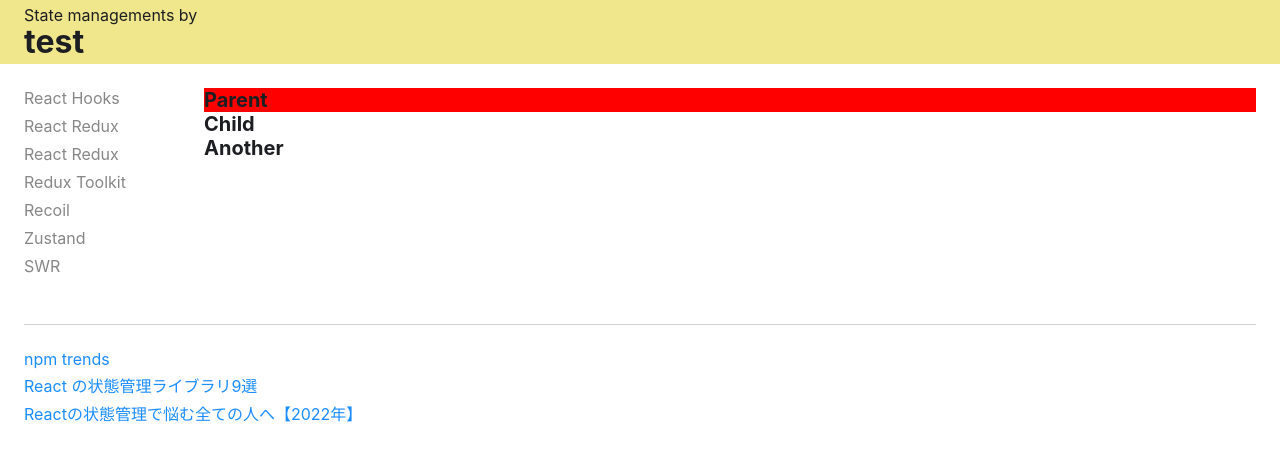
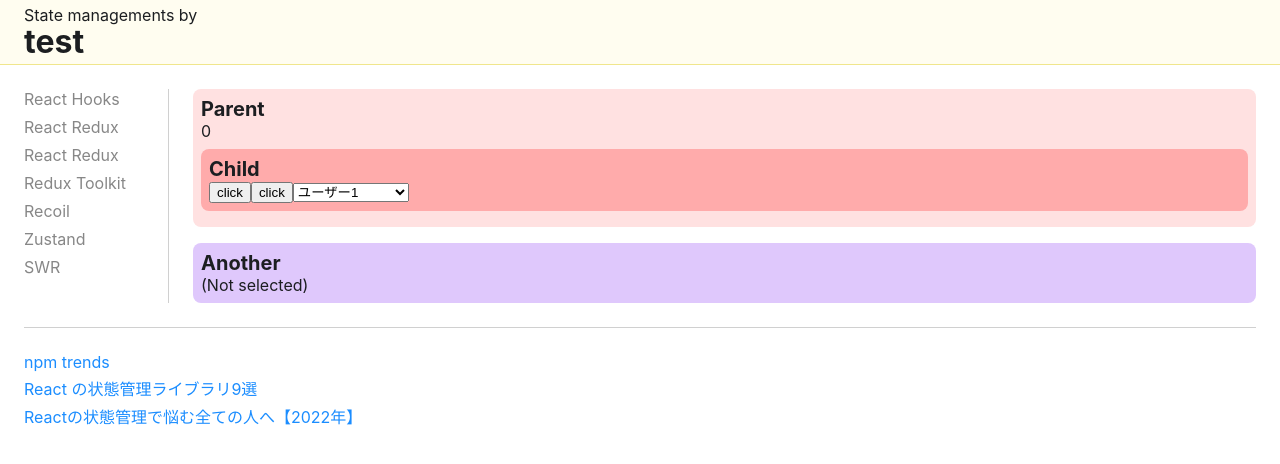
Before and after one commit to takahiro3ya/state-managements, a React (Vite) app: page /zustand in a window 1280 px wide. Shown: the top 464 px of the page. Built offline with nearby package versions, Linux system fonts and the light colour scheme.

Commit message:
add Zustand base

```diff
--- a/src/components/layout/components/footer/Footer.module.scss
+++ b/src/components/layout/components/footer/Footer.module.scss
@@ -1,11 +1,10 @@
 @use "../../../../styles/variables" as var;
 
 .footer {
-  padding: 16px;
-  height: 56px;
+  padding: 0 16px 16px;
 
   @include var.mq(md) {
-    padding: 24px;
+    padding: 0 24px 24px;
   }
 }
 
--- a/src/components/layout/components/header/Header.module.scss
+++ b/src/components/layout/components/header/Header.module.scss
@@ -3,7 +3,8 @@
   align-items: center;
   padding: 0 24px;
   height: 64px;
-  background-color: khaki;
+  background-color: #fffdf0;
+  border-bottom: 1px solid khaki;
 }
 
 .title {
--- a/src/components/layout/components/sidebar/Sidebar.module.scss
+++ b/src/components/layout/components/sidebar/Sidebar.module.scss
@@ -1,5 +1,16 @@
+@use "../../../../styles/variables" as var;
+
+.vertical_line {
+  margin: 16px 0;
+  border-right: 1px solid var.$light_gray;
+
+  @include var.mq(md) {
+    margin: 24px 0;
+  }
+}
+
 .sidebar {
-  width: 180px;
+  width: 120px;
 
   ul {
     margin: 0;
--- a/src/components/layout/components/sidebar/Sidebar.tsx
+++ b/src/components/layout/components/sidebar/Sidebar.tsx
@@ -15,8 +15,7 @@ export const Sidebar: FC<Props> = ({ errorOutlet }) => {
 
   return (
     <Box isFlex>
-      <div className={styles.sidebar}>
-        <Box p>
+      <Box p className={styles.sidebar}>
         <ul>
           {pageList.map((page) => (
             <li key={`${page.title}-${page.path}`}>
@@ -25,9 +24,11 @@ export const Sidebar: FC<Props> = ({ errorOutlet }) => {
           ))}
         </ul>
       </Box>
-      </div>
+      <div className={styles.vertical_line}></div>
 
-      <Box p fullFlex>{errorOutlet ? errorOutlet : <Outlet />}</Box>
+      <Box p fullFlex>
+        {errorOutlet ? errorOutlet : <Outlet />}
+      </Box>
     </Box>
   )
 }
--- a/src/pages/zustand/Another.tsx
+++ b/src/pages/zustand/Another.tsx
@@ -1,7 +1,22 @@
+import { Box } from "@/components"
+
+import { useStore } from "./hooks/store"
+
+import styles from "./Zustand.module.scss"
+
 export const Another = () => {
+  const userName = useStore((state) => state.userName)
+
+  console.log("Another")
+
   return (
-    <div>
+    <Box
+      m={{ size: "sm", dir: "top" }}
+      p={{ size: "xs" }}
+      className={styles.another}
+    >
       <h2>Another</h2>
-    </div>
+      <Box>{userName}</Box>
+    </Box>
   )
 }
--- a/src/pages/zustand/Child.tsx
+++ b/src/pages/zustand/Child.tsx
@@ -1,7 +1,35 @@
-export const Child = () => {
+// import { Box } from "@/components"
+import { memo, ChangeEvent } from "react"
+
+import { useStore, userNumList, UserNum } from "./hooks/store"
+
+export const Child = memo(() => {
+  const increase = useStore((state) => state.increase)
+  const reset = useStore((state) => state.reset)
+  const selectUser = useStore((state) => state.selectUser)
+
+  const onChangUser = (e: ChangeEvent<HTMLSelectElement>) => {
+    selectUser(Number(e.target.value) as UserNum)
+  }
+
+  console.log("Child")
+
   return (
-    <div>
+    <>
       <h2>Child</h2>
-    </div>
+      <button onClick={increase}>click</button>
+      <button onClick={reset}>click</button>
+
+      <select name="users" required onChange={onChangUser}>
+        <option value="" disabled>
+          ユーザーを選択
+        </option>
+        {userNumList.map((userNum) => (
+          <option key={userNum} value={userNum}>
+            ユーザー{userNum}
+          </option>
+        ))}
+      </select>
+    </>
   )
-}
+})
--- a/src/pages/zustand/Parent.tsx
+++ b/src/pages/zustand/Parent.tsx
@@ -1,12 +1,27 @@
+import { Box } from "@/components"
+
 import { Child } from "./Child"
+import { useStore } from "./hooks/store"
 
 import styles from "./Zustand.module.scss"
 
 export const Parent = () => {
+  const count = useStore((state) => state.count)
+
+  console.log("Parent")
+
   return (
-    <div>
-      <h2 className={styles.parent}>Parent</h2>
-      <Child />
-    </div>
+    <Box p={{ size: "xs" }} className={styles.parent}>
+      <h2>Parent</h2>
+      <Box>{count}</Box>
+
+      <Box
+        m={{ size: "xs", dir: "y" }}
+        p={{ size: "xs" }}
+        className={styles.child}
+      >
+        <Child />
+      </Box>
+    </Box>
   )
 }
--- a/src/pages/zustand/Zustand.module.scss
+++ b/src/pages/zustand/Zustand.module.scss
@@ -1,6 +1,4 @@
 .zustand {
-  width: 100%;
-
   h2 {
     margin: 0;
     font-size: 20px;
@@ -8,5 +6,16 @@
 }
 
 .parent {
-  background-color: red;
+  background-color: #ffe1e1;
+  border-radius: 8px;
 }
+
+.child {
+  background-color: #ffabab;
+  border-radius: 8px;
+}
+
+.another {
+  background-color: #dfc8fc;
+  border-radius: 8px;
+}
--- /dev/null
+++ b/src/pages/zustand/hooks/store.ts
@@ -0,0 +1,53 @@
+import { create } from "zustand"
+
+// export const userNumList = [...Array(10)].map((_, i) => i + 1)
+export const userNumList = [1, 2, 3, 4, 5, 6, 7, 8, 9, 10] as const // as const 付与のため上記を書き換え
+
+export type UserNum = (typeof userNumList)[number]
+
+type User = {
+  id: number
+  name: string
+  email: string
+}
+
+type State = {
+  count: number
+
+  userName: string
+}
+
+type Actions = {
+  increase: () => void
+  reset: () => void
+
+  selectUser: (userNum: UserNum) => void
+}
+
+const fetchUser = async (userNum: UserNum) => {
+  const res = await fetch(
+    // JSONPlaceholder
+    // https://jsonplaceholder.typicode.com/
+    // 10 users
+    // https://jsonplaceholder.typicode.com/users
+    `https://jsonplaceholder.typicode.com/users/${userNum}`,
+  )
+  return res.json()
+}
+
+const initialState: State = {
+  count: 0,
+  userName: "(Not selected)",
+}
+
+export const useStore = create<State & Actions>()((set) => ({
+  count: initialState.count,
+  increase: () => set((state) => ({ count: state.count + 1 })),
+  reset: () => set({ count: 0 }),
+
+  userName: initialState.userName,
+  selectUser: async (userNum: UserNum) => {
+    const user: User = await fetchUser(userNum)
+    set({ userName: user.name })
+  },
+}))
```
Also changed, not shown: src/pages/zustand/hooks/slices.ts (added, +29 -0 lines). Lines whose indentation alone changed are shown as unchanged.
